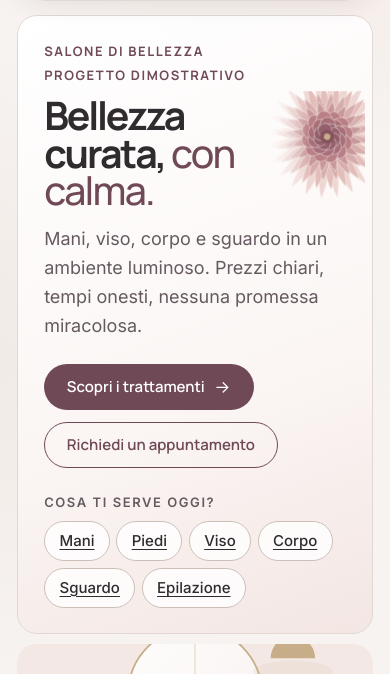
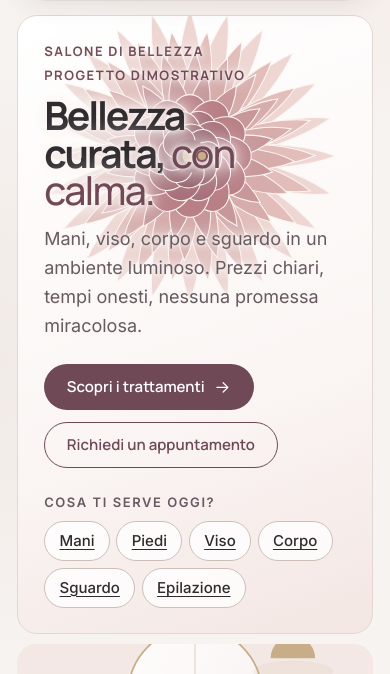
Before and after one commit to andreatricerri/elan-beauty, a plain HTML site: page index.html in a window 390 px wide. Shown: the part 120-794 px from the top of the page. Drawn offline with Linux system fonts and the light colour scheme.

Commit message:
Hero: dalia statica ovunque; su mobile pistillo nella o di con e scritte sfumate sui petali
Co-Authored-By: Claude Opus 5.5 <noreply@anthropic.com>
Claude-Session: https://claude.ai/code/session_01BTsmQXrfTDgXepyKBPcuAP

```diff
--- a/css/pages.css
+++ b/css/pages.css
@@ -698,10 +698,6 @@
 }
 .hero-flower.is-ready { opacity: 1; }
 .hero-flower__petals { transform-box: view-box; transform-origin: 50% 50%; }
-@media (prefers-reduced-motion: no-preference) {
-  .hero-flower__petals { animation: dahlia-spin 120s linear infinite; }
-}
-@keyframes dahlia-spin { to { transform: rotate(360deg); } }
 /* Su desktop la descrizione resta a sinistra: la colonna destra è dello spazio del fiore */
 @media (min-width: 56em) {
   .hero .lead { max-width: min(34rem, 60%); }
@@ -716,3 +712,15 @@
 /* Eyebrow dell'hero su due righe, senza linea */
 .eyebrow--stack { display: flex; flex-direction: column; align-items: flex-start; gap: 0.15rem; }
 .eyebrow--stack::before { display: none; }
+
+/* Smartphone e tablet: pistillo nella "o" di "con", petali che sfumano dove toccano le scritte */
+@media (max-width: 55.99em) {
+  .hero-title h1, .tile--intro .lead, .tile--intro .eyebrow {
+    text-shadow: 0 0 4px #FBF6F4, 0 0 10px #FBF6F4, 0 0 18px #FBF6F4, 0 0 28px #FBF6F4, 0 0 36px #FBF6F4;
+  }
+  .hero-flower {
+    -webkit-mask-image: none; mask-image: none;
+  }
+}
+.hero-pistil { position: absolute; z-index: 2; border-radius: 50%; background: #C7AE88; box-shadow: 0 0 0 2px #85525D; pointer-events: none; }
+@media (min-width: 56em) { .hero-pistil { display: none; } }
--- a/js/home.js
+++ b/js/home.js
@@ -195,6 +195,31 @@
         bottom = ld ? ld.getBoundingClientRect().top - 6 : w.bottom;
       }
       var edgeX = t.right - 8;
+      if (!wide) {
+        /* Pistillo al centro della "o" di "con" */
+        var soft = $('.soft', h1), node = soft && soft.firstChild;
+        if (node && node.nodeType === 3 && node.textContent.length >= 2) {
+          var rg = document.createRange();
+          rg.setStart(node, 1); rg.setEnd(node, 2);
+          var o = rg.getBoundingClientRect();
+          var ocx = o.left + o.width / 2, ocy = o.top + o.height * 0.56;
+          var rr = Math.min(edgeX - ocx, 170);
+          if (rr >= 40) {
+            svg.style.left = (ocx - rr - w.left) + 'px';
+            svg.style.top = (ocy - w.top) + 'px';
+            svg.style.width = (rr * 2) + 'px';
+            svg.style.height = (rr * 2) + 'px';
+            svg.classList.add('is-ready');
+            var pis = $('.hero-pistil', wrap);
+            if (!pis) { pis = document.createElement('span'); pis.className = 'hero-pistil'; pis.setAttribute('aria-hidden', 'true'); wrap.appendChild(pis); }
+            var ps = Math.max(6, o.width * 0.36);
+            pis.style.cssText = 'left:' + (ocx - w.left - ps / 2) + 'px;top:' + (ocy - w.top - ps / 2) + 'px;width:' + ps + 'px;height:' + ps + 'px';
+            pis.hidden = false;
+            return;
+          }
+        }
+      }
+      var pis0 = $('.hero-pistil', wrap); if (pis0) pis0.hidden = true;
       var r = Math.min((bottom - top) / 2, (edgeX - maxRight) / 1.05, 300);
       if (r < 48) { svg.classList.remove('is-ready'); svg.style.width = '0px'; return; }
       var cx = edgeX - r, cy = (top + bottom) / 2;
```
